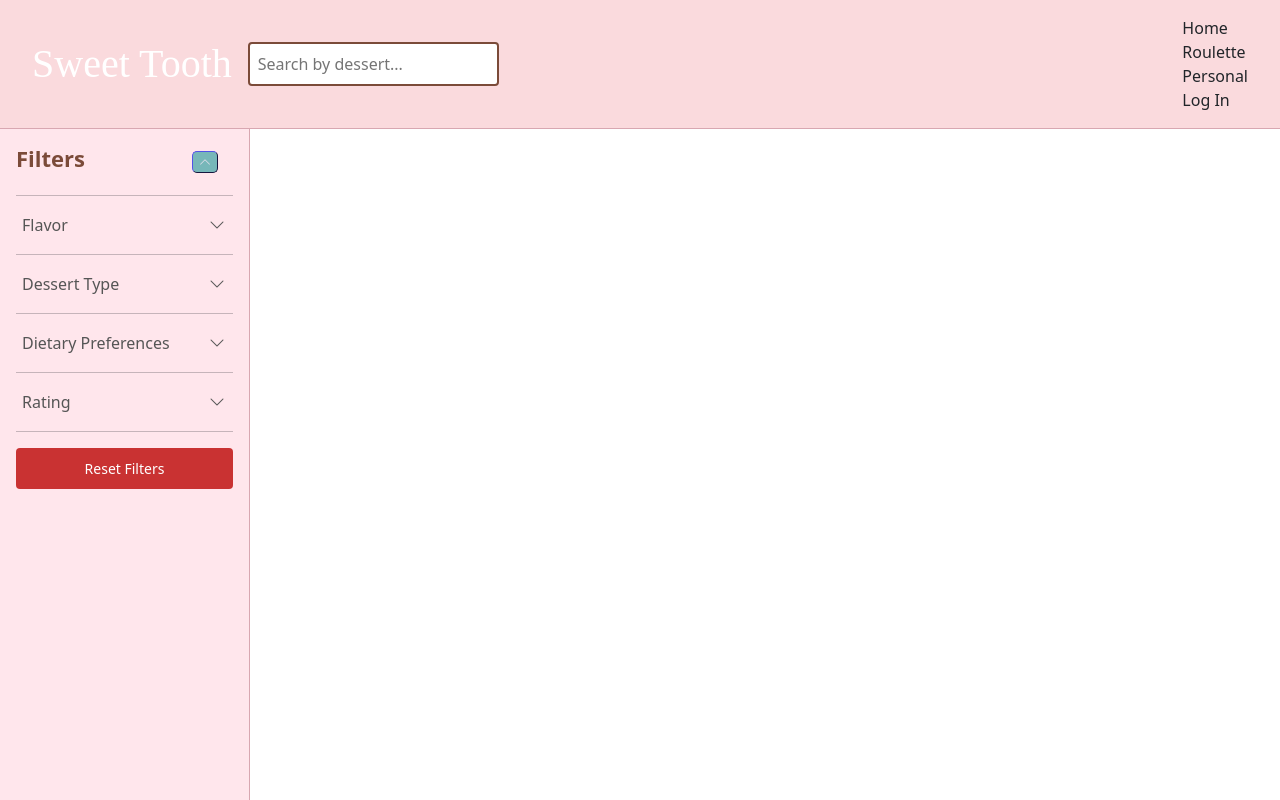
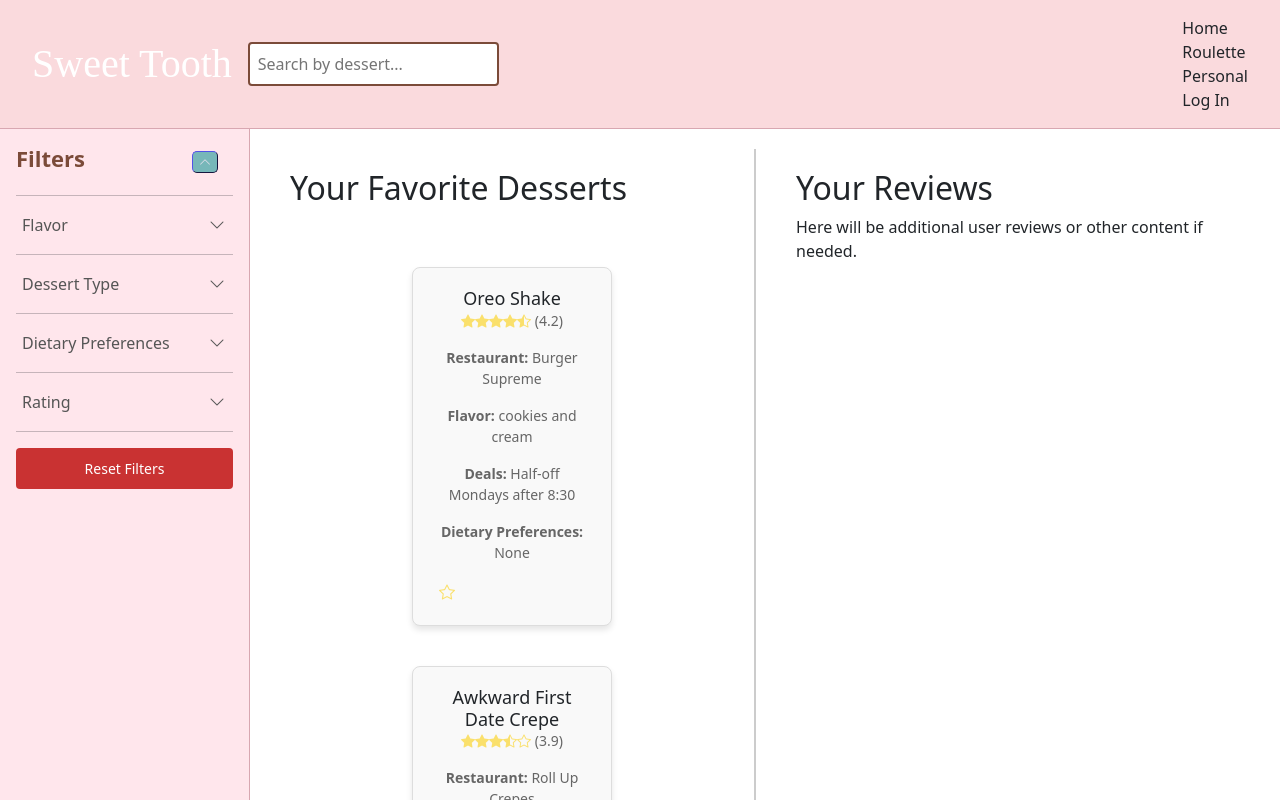
Before and after one commit to alexueda/sweets-project, a React (Create React App) app: page /personal in a window 1280 px wide. Shown: the top 800 px of the page. Built offline with nearby package versions, Linux system fonts and the light colour scheme; the HTML template or start-up script is replaced by a standard one.

Commit message:
added Personal page
dsasdasdas

```diff
--- a/src/App.jsx
+++ b/src/App.jsx
@@ -1,15 +1,15 @@
 import React, { useState, useEffect } from 'react';
 import { BrowserRouter, Routes, Route, Navigate } from 'react-router-dom';
-import Header from './components/Header';
-import Sidebar from './components/Sidebar';
-import Roulette from './components/Roulette';
-import MainContent from './components/MainContent';
-import Login from './components/Login';
-import Register from './components/Register';
-import Personal from './components/Personal';
+import Header from './Components/Header';
+import Sidebar from './Components/Sidebar';
+import Roulette from './Components/Roulette';
+import MainContent from './Components/MainContent';
+import Login from './Components/Login';
+import Register from './Components/Register';
+import Personal from './Components/Personal';
 import { DessertDataContext } from './contextsGlobal/dessertDataContext';
-import Favorites from './components/Personal';
-import Account from './components/Account';
+import Favorites from './Components/Personal';
+import Account from './Components/Account';
 import 'bootstrap/dist/css/bootstrap.min.css';
 import 'bootstrap-icons/font/bootstrap-icons.css';
 import './App.css';
@@ -55,13 +55,14 @@ function App() {
                   />
                 }
               />
-              <Route path="/favorites" element={<Favorites />} />
+              <Route path="/personal" element={<Personal />} />
               <Route path="/roulette" element={<Roulette />} />
               <Route path="/account" element={<Account />} />
 
               {/* Redirect if already logged in */}
               <Route path="/login" element={isLoggedIn ? <Navigate to="/" /> : <Login setIsLoggedIn={setIsLoggedIn} />} />
               <Route path="/register" element={isLoggedIn ? <Navigate to="/" /> : <Register />} />
+              <Route path="/personal" element={isLoggedIn ? <Navigate to="/" /> : <Personal />} />
             </Routes>
           </div>
         </div>
--- a/src/css/personal.css
+++ b/src/css/personal.css
@@ -22,7 +22,6 @@
   /* Style for the dessert container */
   .dessert-container {
     display: flex;
-    flex-direction: column;  /* Arrange desserts in a vertical column */
     gap: 20px;               /* Space between each dessert card */
   }
 
```
